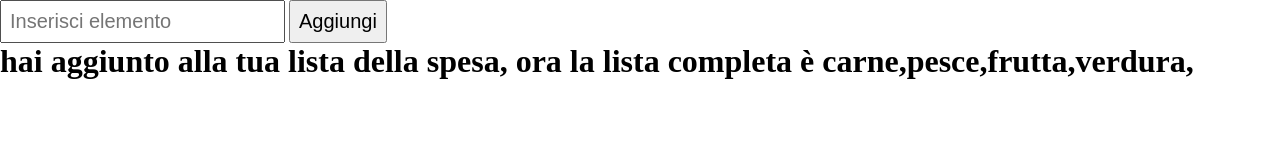
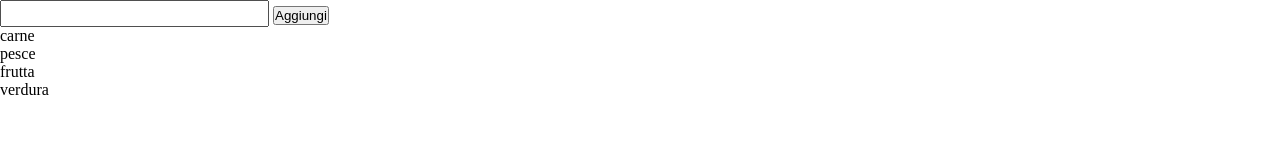
Before and after one commit to IbraChar03/js-lista-spesa, a plain HTML site: page index.html in a window 1280 px wide. Both pictures are taken after a click on the button "Aggiungi". Drawn offline with Linux system fonts and the light colour scheme.

Commit message:
creazione lista

```diff
--- a/index.html
+++ b/index.html
@@ -7,9 +7,12 @@
     <link rel="stylesheet" href="style.css">
 </head>
 <body>
-    <input type="text" id="lista" placeholder="Inserisci elemento ">
-    <button id="button">Aggiungi</button>
+    <input type="text" id="lista">
+    <button>Aggiungi</button>
     <h1 id="title"></h1>
+    <ul>
+
+    </ul>
     <script src="main.js"></script>
 
 </body>
--- a/main.js
+++ b/main.js
@@ -4,19 +4,24 @@ let listaSpesa=["carne", "pesce", "frutta", "verdura"];
 // }
 
 
-    let i=0
-    while(i<listaSpesa.length){
-       console.log(listaSpesa[i]);
-       i++;
-    }
+ let i=0
+   while(i<listaSpesa.length){
+      console.log(listaSpesa[i]);
+      i++;
+   }
 let aggiungi=document.querySelector("button");
 aggiungi.addEventListener("click",
 function(){
     let lista=document.getElementById("lista").value;
     listaSpesa.push(lista);
      console.log(listaSpesa);
-     let stampa=document.getElementById("title").innerHTML=`hai aggiunto ${lista} alla tua lista della spesa, ora la lista completa è ${listaSpesa}`
+     let ul=document.querySelector("ul");
+    for(i=0;i<listaSpesa.length;i++){
+     let li=document.createElement("li");
+     ul.append(li);
+     li.append(listaSpesa[i]);
 
+    }
 }
 
 )
--- a/style.css
+++ b/style.css
@@ -8,6 +8,5 @@
     font-size: 20px;
 }
 #lista{
-    padding: 8px;
     font-size: 20px;
 }
```
